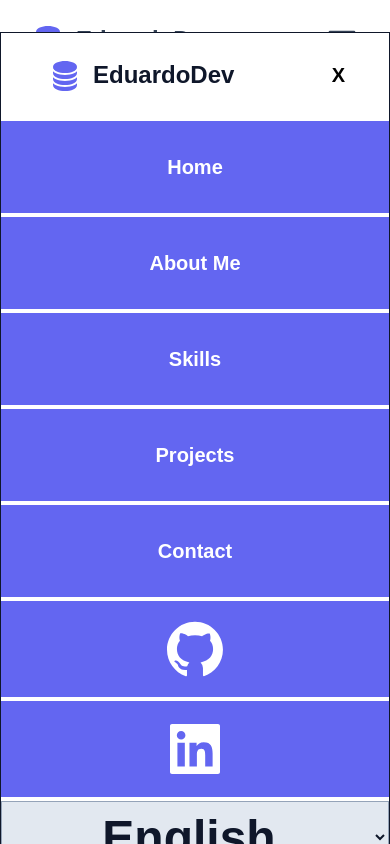
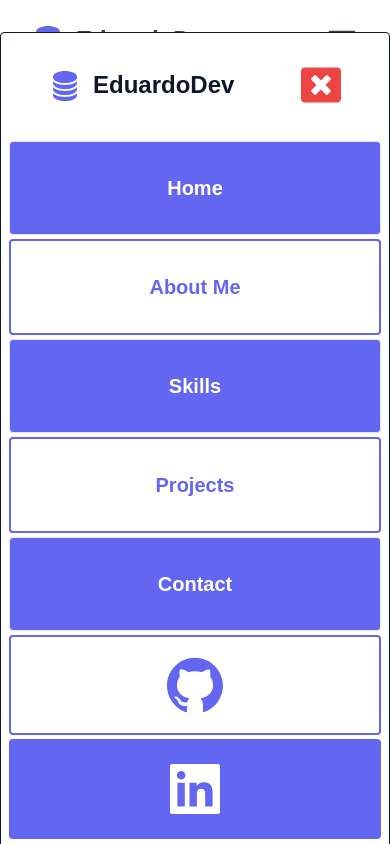
Before and after one commit to eburzlaff/portfolio1, a React (Vite) app: page / in a window 390 px wide. Both pictures are taken after a click on the button 342 px from the left and 40 px from the top of the page. Shown: the top 844 px of the page. Built offline with nearby package versions, Linux system fonts and the light colour scheme.

Commit message:
Styled modal menu for mobile screens

```diff
--- a/src/components/Modal.jsx
+++ b/src/components/Modal.jsx
@@ -1,6 +1,7 @@
 import React from 'react';
 import { BsFillDatabaseFill } from "react-icons/bs";
 import { AiFillGithub, AiFillLinkedin } from 'react-icons/ai';
+import { FaWindowClose } from "react-icons/fa";
 import { useTranslation } from 'react-i18next';
 
 function Modal({ visible = false, setIsVisible, theme, handleThemeSwitch }) {
@@ -51,46 +52,51 @@ function Modal({ visible = false, setIsVisible, theme, handleThemeSwitch }) {
 
     return (
         <div id="modal" visible={visible} className='inset-0 py-8 text-xl fixed top-0 left-0 right-0 z-20 overflow-y-auto' onClick={() => setIsVisible(false)}>
-            <div className='max-w-lg mx-auto py-4 flex flex-col items-center bg-white border border-slate-900 ' >
+            <div className='max-w-lg mx-auto py-4 flex flex-col items-center bg-white border border-slate-900 rounded' >
                 <div className='flex justify-between px-8 w-full'>
                     <a href='#home' className='flex flex-row items-center mr-auto pl-4'>
                         {theme === 'dark' ?
-                            <BsFillDatabaseFill size="2rem" color='black'/>
+                            <BsFillDatabaseFill size="2rem" className='text-slate-900'/>
                         :
                             <BsFillDatabaseFill size="2rem" color='rgb(99 102 241)'/>
                         }
                         <p className='text-slate-900 text-2xl font-bold ml-3'>EduardoDev</p>
                     </a>
-                    <button className='p-3 font-bold hover:text-indigo-500' onClick={() => setIsVisible(false)}>X</button>
+                    <button className='p-3 font-bold hover:text-indigo-500' onClick={() => setIsVisible(false)}><FaWindowClose className="text-red-500 bg-white hover:bg-slate-300 w-12 h-12 p-1"/></button>
                 </div>
 
                 <ul className='w-full font-semibold flex flex-col items-center text-center text-white mt-5' onClick={() => setIsVisible(false)}>
-                    <li className='w-full mb-1'><a href="#home" className='w-full block px-4 py-8 bg-indigo-500 dark:bg-slate-700 hover:bg-indigo-800 hover:text-slate-500 dark:hover:text-slate-400 dark:hover:bg-slate-800'>{t('nav.home')}</a></li>
-                    <li className='w-full mb-1'><a href="#about" className='w-full block px-4 py-8 bg-indigo-500 dark:bg-slate-700 hover:bg-indigo-800 hover:text-slate-500 dark:hover:text-slate-400 dark:hover:bg-slate-800'>{t('nav.about')}</a></li>
-                    <li className='w-full mb-1'><a href="#skills" className='w-full block px-4 py-8 bg-indigo-500 dark:bg-slate-700 hover:bg-indigo-800 hover:text-slate-500 dark:hover:text-slate-400 dark:hover:bg-slate-800'>{t('nav.skills')}</a></li>
-                    <li className='w-full mb-1'><a href="#projects" className='w-full block px-4 py-8 bg-indigo-500 dark:bg-slate-700 hover:bg-indigo-800 hover:text-slate-500 dark:hover:text-slate-400 dark:hover:bg-slate-800'>{t('nav.projects')}</a></li>
-                    <li className='w-full mb-1'><a href="#contact" className='w-full block px-4 py-8 bg-indigo-500 dark:bg-slate-700 hover:bg-indigo-800 hover:text-slate-500 dark:hover:text-slate-400 dark:hover:bg-slate-800'>{t('nav.contact')}</a></li>
-                    <li className='w-full mb-1 bg-indigo-500 dark:bg-slate-700'><a href="https://github.com/eburzlaff" target='_blank' className='flex justify-center items-center w-full px-4 py-4 text-white dark:text-white hover:text-slate-500 dark:hover:text-sky-400'><AiFillGithub size="4rem"/></a></li>
-                    <li className='w-full mb-1 bg-indigo-500 dark:bg-slate-700'><a href="https://www.linkedin.com/in/eblrb" target='_blank' className='flex justify-center items-center w-full px-4 py-4 text-white dark:text-white hover:text-slate-500 dark:hover:text-sky-400'><AiFillLinkedin size="4rem"/></a></li>
+                    <li className='w-full mb-1'><a href="#home" className='mx-2 block px-4 py-8 border rounded bg-indigo-500 dark:bg-slate-900 hover:bg-indigo-800 hover:text-slate-500 dark:hover:text-slate-400 dark:hover:bg-slate-800'>{t('nav.home')}</a></li>
+                    <li className='w-full mb-1'><a href="#about" className='mx-2 block px-4 py-8 border-2 rounded border-indigo-500 dark:border-none text-indigo-500 dark:text-white dark:bg-slate-700 hover:border-slate-500 hover:text-slate-500 dark:hover:text-slate-400 dark:hover:bg-slate-800'>{t('nav.about')}</a></li>
+                    <li className='w-full mb-1'><a href="#skills" className='mx-2 block px-4 py-8 border rounded bg-indigo-500 dark:bg-slate-900 hover:bg-indigo-800 hover:text-slate-500 dark:hover:text-slate-400 dark:hover:bg-slate-800'>{t('nav.skills')}</a></li>
+                    <li className='w-full mb-1'><a href="#projects" className='mx-2 block px-4 py-8 border-2 rounded border-indigo-500 dark:border-none text-indigo-500 dark:text-white dark:bg-slate-700 hover:border-slate-500 hover:text-slate-500 dark:hover:text-slate-400 dark:hover:bg-slate-800'>{t('nav.projects')}</a></li>
+                    <li className='w-full mb-1'><a href="#contact" className='mx-2 block px-4 py-8 border rounded bg-indigo-500 dark:bg-slate-900 hover:bg-indigo-800 hover:text-slate-500 dark:hover:text-slate-400 dark:hover:bg-slate-800'>{t('nav.contact')}</a></li>
+                    <li className='w-full mb-1 border-x-[8px] border-white bg-white dark:bg-slate-700 rounded dark:rounded-2xl'><a href="https://github.com/eburzlaff" target='_blank' className='flex justify-center items-center px-4 py-4 border-2 border-indigo-500 dark:border-slate-700 rounded dark:rounded-lg hover:border-slate-500  dark:hover:bg-slate-800 text-indigo-500 dark:text-white hover:text-slate-500 dark:hover:text-sky-400'><AiFillGithub size="4rem"/></a></li>
+                    <li className='w-full mb-2 border-x-[8px] border-white bg-indigo-500 dark:bg-slate-900 rounded-2xl'><a href="https://www.linkedin.com/in/eblrb" target='_blank' className='flex justify-center items-center px-4 py-4 border-2 border-indigo-500 rounded dark:border-slate-900 bg-indigo-500 dark:bg-slate-900 text-white dark:text-white hover:bg-indigo-800 dark:hover:bg-slate-800 hover:text-slate-500 dark:hover:text-sky-400'><AiFillLinkedin size="4rem"/></a></li>
 
                     {/* Language dropdown */}
-                    <li className='w-full mb-1'>
+                    <li className='w-full mb-2'>
+                        <div className='border-2 border-white mx-2'>
                             <select
                                 value={i18n.language}
                                 onChange={handleLanguageChange}
-                            className="w-full text-5xl text-center bg-slate-200 dark:bg-slate-700 text-slate-900 dark:text-white py-2 border border-slate-400 dark:border-slate-500 hover:border-indigo-500 dark:hover:border-sky-400"
+                                className="w-full border-2 rounded border-indigo-500 dark:border-none text-4xl text-center bg-white dark:bg-slate-700 text-indigo-500 dark:text-white py-2"
                                 onClick={e => e.stopPropagation()}
                             >
                                 <option value="en">English</option>
                                 <option value="pt">Português</option>
                             </select>
+                        </div>
 					</li>
 
-                    <li className='w-full mb-1 bg-slate-800 dark:bg-orange-300 hover:text-indigo-500 dark:hover:text-sky-400'>
+                    <li className='w-full mb-1 px-2'>
                         <button
                             type="button"
-                            onClick={handleThemeSwitch}
-                            className="w-full flex justify-center py-4 bg-slate-800 dark:bg-orange-300 hover:bg-slate-500 dark:hover:bg-sky-400 text-lg p-2 rounded-md"
+                            onClick={e => {
+                                e.stopPropagation();
+                                handleThemeSwitch();
+                            }}
+                            className="w-full border-slate-800 rounded dark:border-orange-300 flex justify-center py-4 bg-slate-800 dark:bg-orange-300 hover:bg-slate-500 dark:hover:bg-sky-400 text-lg"
                         >
                                 {theme === 'dark' ? sun : moon}
                         </button>
```
Lines whose indentation alone changed are shown as unchanged.
